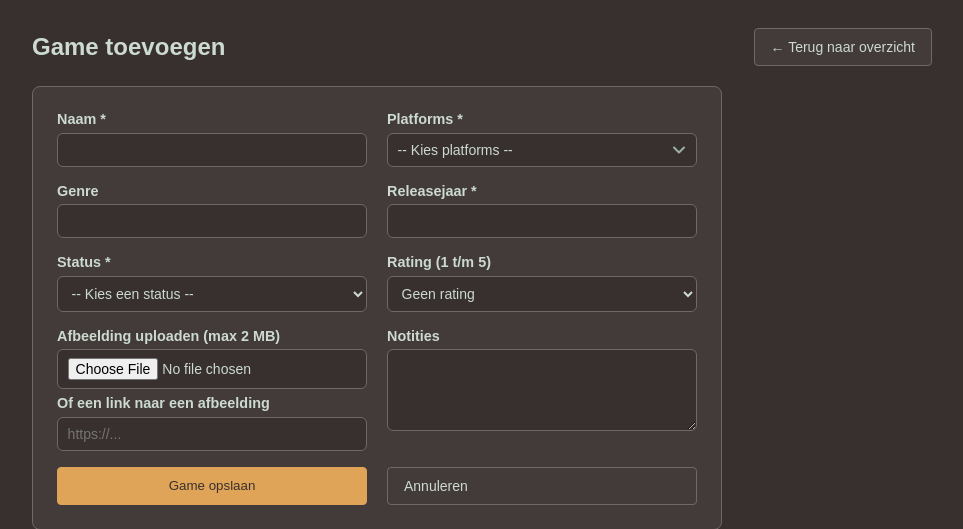
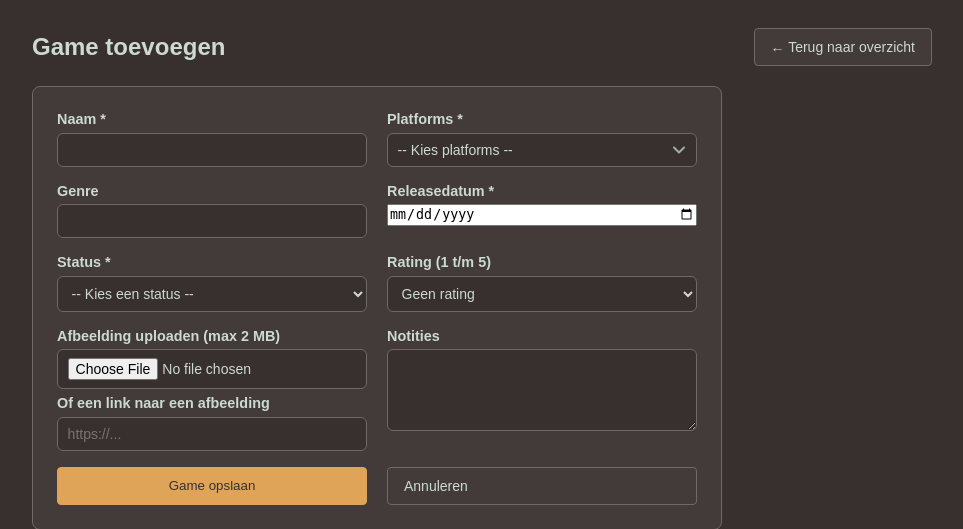
Before and after one commit to Fireflies4/Gamespark, a PHP site: page /formulier.php in a window 1280 px wide. Shown: the part 62-591 px from the top of the page, without its empty margins (158-1121 px from the left). Run offline with PHP 8.4, Linux system fonts and the light colour scheme.

Commit message:
changed releasejaar to releasedatum, so that it structures as a date not a year

```diff
--- a/formulier.php
+++ b/formulier.php
@@ -18,7 +18,7 @@ if (empty($_SESSION['csrf_token'])) {
 }
 
 $fouten = [];
-$naam = $platform = $genre = $jaar = $status = $rating = $url = $notities = '';
+$naam = $platform = $genre = $releasedatum = $status = $rating = $url = $notities = '';
 $gekozen = [];
 
 if ($_SERVER['REQUEST_METHOD'] === 'POST') {
@@ -34,13 +34,13 @@ if ($_SERVER['REQUEST_METHOD'] === 'POST') {
         $gekozen = [];
     }
     $genre    = trim($_POST['genre'] ?? '');
-    $jaar     = trim($_POST['jaar'] ?? '');
+    $releasedatum     = trim($_POST['releasedatum'] ?? '');
     $status   = $_POST['status'] ?? '';
     $rating   = $_POST['rating'] ?? '';
     $url      = trim($_POST['afbeelding_url'] ?? '');
     $notities = trim($_POST['notities'] ?? '');
 
-    // Alleen naam, platform, genre en jaar ingevuld? Dan wordt de status automatisch Wishlist
+    // Alleen naam, platform, genre en releasedatum ingevuld? Dan wordt de status automatisch Wishlist
     $geenUpload = !isset($_FILES['afbeelding']) || $_FILES['afbeelding']['error'] === UPLOAD_ERR_NO_FILE;
     if ($status === '' && $genre !== '' && $rating === '' && $url === '' && $notities === '' && $geenUpload) {
         $status = 'Wishlist';
@@ -57,8 +57,8 @@ if ($_SERVER['REQUEST_METHOD'] === 'POST') {
     if (strlen($genre) > 40) {
         $fouten[] = 'Het genre mag maximaal 40 tekens zijn.';
     }
-    if (!ctype_digit($jaar) || $jaar < 1970 || $jaar > $maxJaar) {
-        $fouten[] = "Vul een geldig jaar in (1970 t/m $maxJaar).";
+    if ($releasedatum == '') {
+        $fouten[] = "Vul een releasedatum in.";
     }
     if (!in_array($status, $statussen)) {
         $fouten[] = 'Kies een geldige status.';
@@ -86,12 +86,12 @@ if ($_SERVER['REQUEST_METHOD'] === 'POST') {
         $fouten[] = 'Vul een geldige link in (begint met http:// of https://).';
     }
 
-    // Dubbele game (zelfde naam en jaar)
+    // Dubbele game (zelfde naam en releasedatum)
     if (!$fouten) {
-        $stmt = $pdo->prepare('SELECT COUNT(*) FROM games WHERE naam = ? AND releasejaar = ?');
-        $stmt->execute([$naam, $jaar]);
+        $stmt = $pdo->prepare('SELECT COUNT(*) FROM games WHERE naam = ? AND releasedatum = ?');
+        $stmt->execute([$naam, $releasedatum]);
         if ($stmt->fetchColumn() > 0) {
-            $fouten[] = 'Deze game (zelfde naam en jaar) staat al in de lijst.';
+            $fouten[] = 'Deze game (zelfde naam en releasedatum) staat al in de lijst.';
         }
     }
 
@@ -110,10 +110,10 @@ if ($_SERVER['REQUEST_METHOD'] === 'POST') {
 
     if (!$fouten) {
         $stmt = $pdo->prepare(
-            'INSERT INTO games (naam, afbeelding_url, platform, genre, releasejaar, status, rating, notitie)
+            'INSERT INTO games (naam, afbeelding_url, platform, genre, releasedatum, status, rating, notitie)
              VALUES (?, ?, ?, ?, ?, ?, ?, ?)'
         );
-        $stmt->execute([$naam, $afbeelding, $platform, $genre ?: null, $jaar, $status, $rating ?: null, $notities ?: null]);
+        $stmt->execute([$naam, $afbeelding, $platform, $genre ?: null, $releasedatum, $status, $rating ?: null, $notities ?: null]);
 
         unset($_SESSION['csrf_token']);
         header('Location: games.php');
@@ -192,8 +192,8 @@ require __DIR__ . '/includes/header.php';
     </div>
 
     <div class="veld">
-        <label for="jaar">Releasejaar *</label>
-        <input type="number" id="jaar" name="jaar" value="<?= e($jaar) ?>">
+        <label for="releasedatum">Releasedatum *</label>
+        <input type="date" id="releasedatum" name="releasedatum" value="<?= e($releasedatum) ?>">
     </div>
 
     <div class="veld">
--- a/game-bekijken.php
+++ b/game-bekijken.php
@@ -94,8 +94,8 @@ require 'includes/header.php';
                 <td><?php echo htmlspecialchars($genre); ?></td>
             </tr>
             <tr>
-                <th>Releasejaar</th>
-                <td><?php echo htmlspecialchars($game['releasejaar']); ?></td>
+                <th>Releasedatum</th>
+                <td><?php echo htmlspecialchars($game['releasedatum']); ?></td>
             </tr>
             <tr>
                 <th>Status</th>
--- a/game-bewerken.php
+++ b/game-bewerken.php
@@ -88,8 +88,8 @@ if (is_numeric($id)) {
         </div>
 
         <div class="veld">
-            <label for="jaar">Releasejaar *</label>
-            <input type="number" name="jaar" id="jaar" value="<?php echo $game['releasejaar']; ?>">
+            <label for="releasedatum">Releasedatum *</label>
+            <input type="date" name="releasedatum" id="releasedatum" value="<?php echo $game['releasedatum']; ?>">
         </div>
 
         <div class="veld">
--- a/game-verwijderen.php
+++ b/game-verwijderen.php
@@ -40,7 +40,7 @@ if (is_numeric($id)) {
 
     <div class="hero">
         <h1>Game verwijderen</h1>
-        <p> Weet je zeker dat je <strong><?php echo htmlspecialchars($game['naam']); ?> (<?php echo $game['releasejaar']; ?>)</strong> wilt verwijderen? Dit kan niet ongedaan worden.</p>
+        <p> Weet je zeker dat je <strong><?php echo htmlspecialchars($game['naam']); ?> (<?php echo $game['releasedatum']; ?>)</strong> wilt verwijderen? Dit kan niet ongedaan worden.</p>
 
         <form action="<?php echo $base_url; ?>/app/Http/Controllers/gamesController.php" method="post">
             <input type="hidden" name="action" value="delete">
```
Also changed, not shown: app/Http/Controllers/gamesController.php (+9 -9 lines), sql/database.sql (+6 -6 lines).
